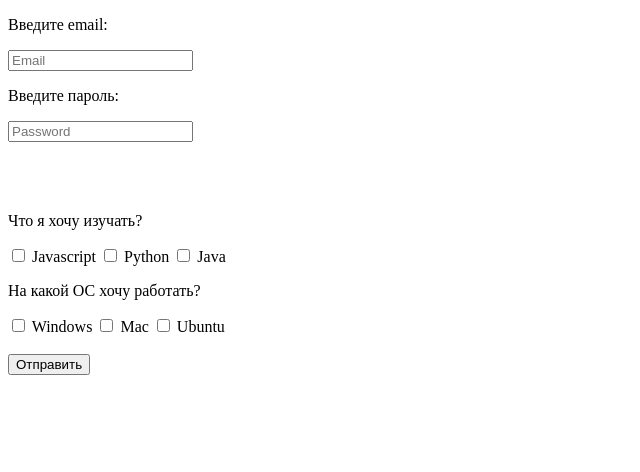
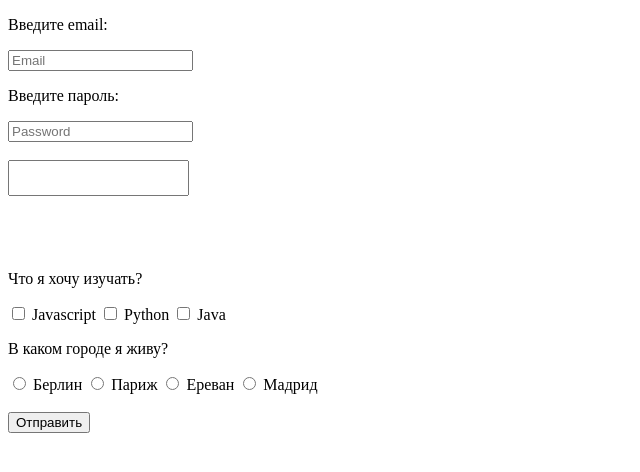
Before and after one commit to NelliEfr/Basic_frontend_Gropup_31-32m, a plain HTML site: page Lesson_9/index.html in a window 1280 px wide. Shown: the whole page, without its empty margins (0-640 px from the left). Drawn offline with Linux system fonts and the light colour scheme.

Commit message:
forms finished

```diff
--- a/Lesson_9/css/style.css
+++ b/Lesson_9/css/style.css
@@ -2,3 +2,17 @@
   display: inline-block;
   color: red;
 } */
+
+
+textarea {
+  resize: none;
+  /* width: 600px;
+  height: 400px; */
+}
+
+.inputText:focus {
+  outline: none;
+  border-color: red;
+  color: blue;
+  background-color: purple;
+}
--- a/Lesson_9/index.html
+++ b/Lesson_9/index.html
@@ -12,43 +12,61 @@
 
     <label>
       <p>Введите email:</p>
-      <input type="text" placeholder="Email">
+      <input type="text" placeholder="Email" class="inputText">
     </label>
 
     <label>
       <p>Введите пароль:</p>
-      <input type="password" placeholder="Password">
+      <input type="password" placeholder="Password" class="inputText">
     </label>
+
+    <br><br>
+
+    <textarea></textarea>
 
     <br><br><br><br>
     <p>Что я хочу изучать?</p>
 
     <label>
-      <input type="checkbox" name="languages"> Javascript
+      <input type="checkbox" name="languages" value="javascript"> Javascript
     </label>
 
     <label>
-      <input type="checkbox" name="languages"> Python
+      <input type="checkbox" name="languages" value="python"> Python
     </label>
 
     <label>
-      <input type="checkbox" name="languages"> Java
+      <input type="checkbox" name="languages" value="java"> Java
     </label>
 
 
-    <p>На какой ОС хочу работать?</p>
+    <p>В каком городе я живу?</p>
 
     <label>
-      <input type="checkbox" name="operating_systems"> Windows
+      <input type="radio" name="cities" value="berlin"> Берлин
     </label>
 
     <label>
-      <input type="checkbox" name="operating_systems"> Mac
+      <input type="radio" name="cities" value="paris"> Париж
     </label>
 
     <label>
-      <input type="checkbox" name="operating_systems"> Ubuntu
+      <input type="radio" name="cities" value="yerevan"> Ереван
     </label>
+
+    <label>
+      <input type="radio" name="cities" value="madrid"> Мадрид
+    </label>
+
+
+    <!--
+      languages: javascript,
+      cities: berlin
+
+      type - определяет назначение инпута;
+      name - определяет к какой группе относится инпут (для работы c формой в JS);
+      value - определяет передаваемое значение (для работы c формой в JS);
+    -->
 
 
     <!-- <label for="password">Введите пароль:</label>
```
